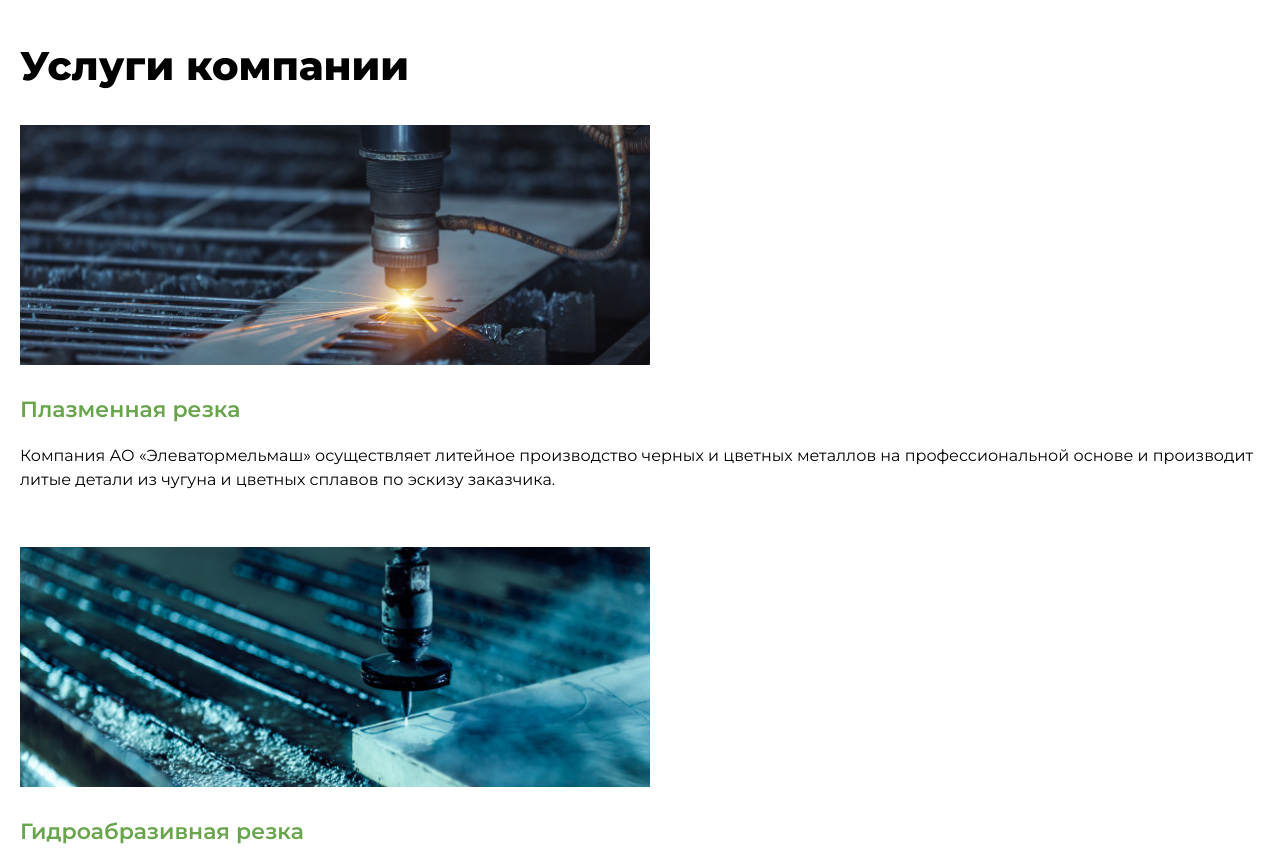
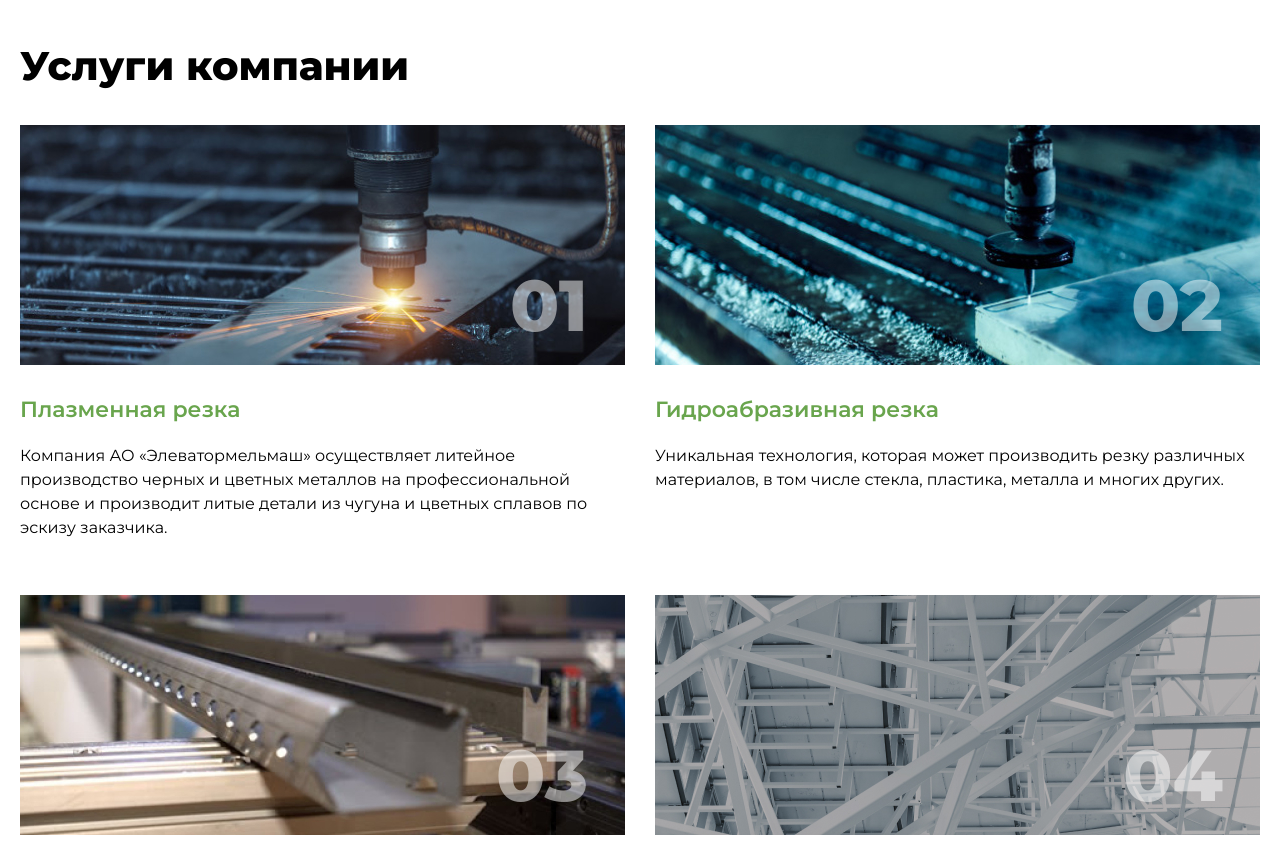
Before and after one commit to windcrack/EMM, a plain HTML site: page index.html in a window 1280 px wide. Shown: the part 3700-4548 px from the top of the page. Drawn offline with Linux system fonts and the light colour scheme; files whose address does not match are found by name.

Commit message:
more changes

```diff
--- a/sass/component/body/_styles.scss
+++ b/sass/component/body/_styles.scss
@@ -23,7 +23,8 @@ img{
 .title{
     color: var(--color-white-rgba);
     text-align: center;
-    font-size: 108px;
+    // font-size: 108px;
+    font-size: clamp(108px, 3vw, 25px);
     font-weight: 800;
     line-height: normal;
     text-transform: uppercase;
--- a/sass/component/footer/_mobile.scss
+++ b/sass/component/footer/_mobile.scss
@@ -1,4 +1,4 @@
-@media (max-width: 800px) {
+@media (max-width: 850px) {
     .footer{
         flex-flow: column;
         align-items: center;
--- a/sass/component/header/_mobile.scss
+++ b/sass/component/header/_mobile.scss
@@ -1,4 +1,4 @@
-@media (max-width: 800px) {
+@media (max-width: 850px) {
     .header{
         &-burget-mob{
             display: block;
--- a/sass/home/_mobile.scss
+++ b/sass/home/_mobile.scss
@@ -1,4 +1,14 @@
-@media (max-width: 800px) {
+@media (max-width: 1300px) {
+    .home{
+        &-services{
+            &__body{
+                grid-template-columns: repeat(2, 1fr);
+            }
+        }
+    }
+}
+
+@media (max-width: 850px) {
     .hero{
         min-height: 520px;
         &-title{
```
Also changed, not shown: sass/styles.css, 1 other file.
